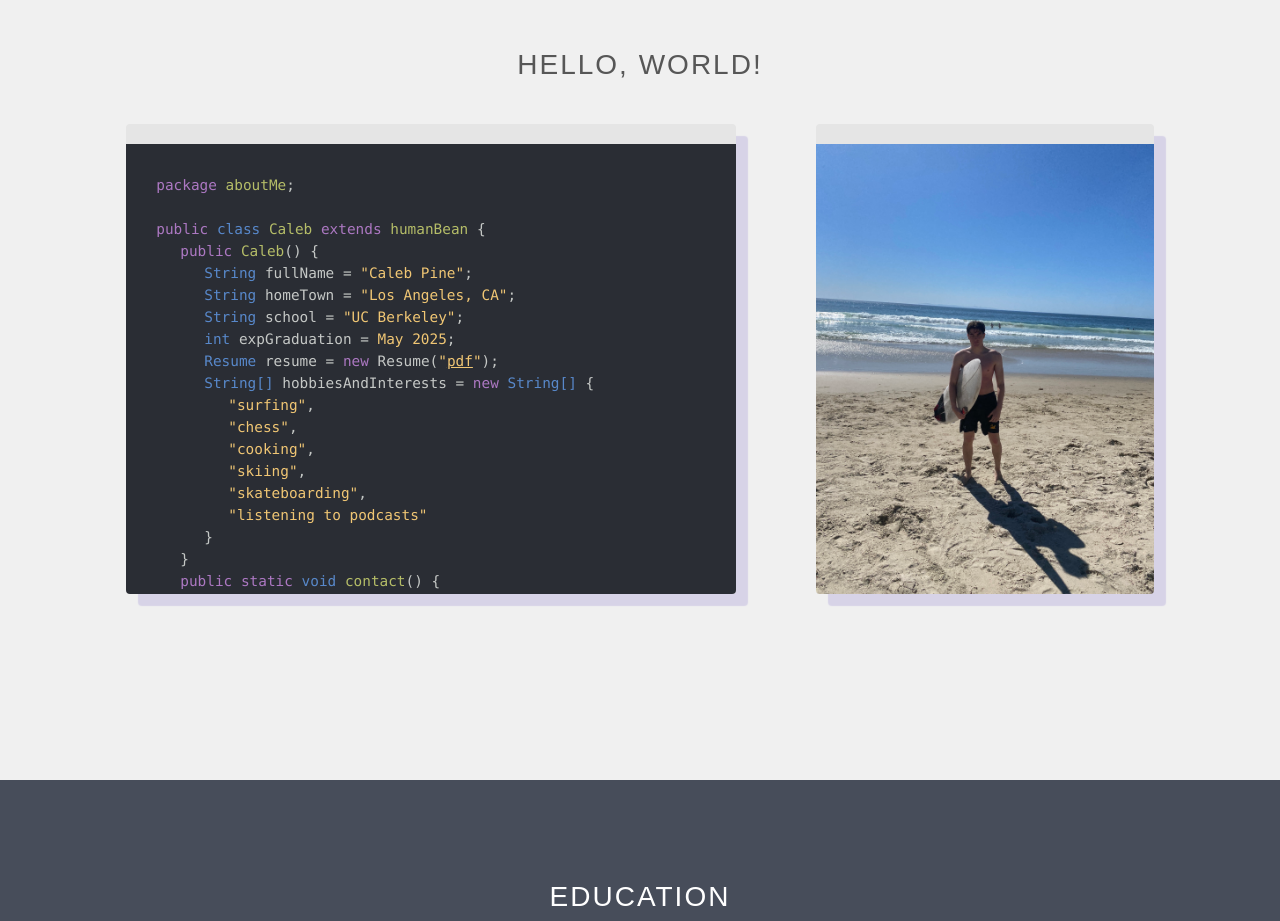
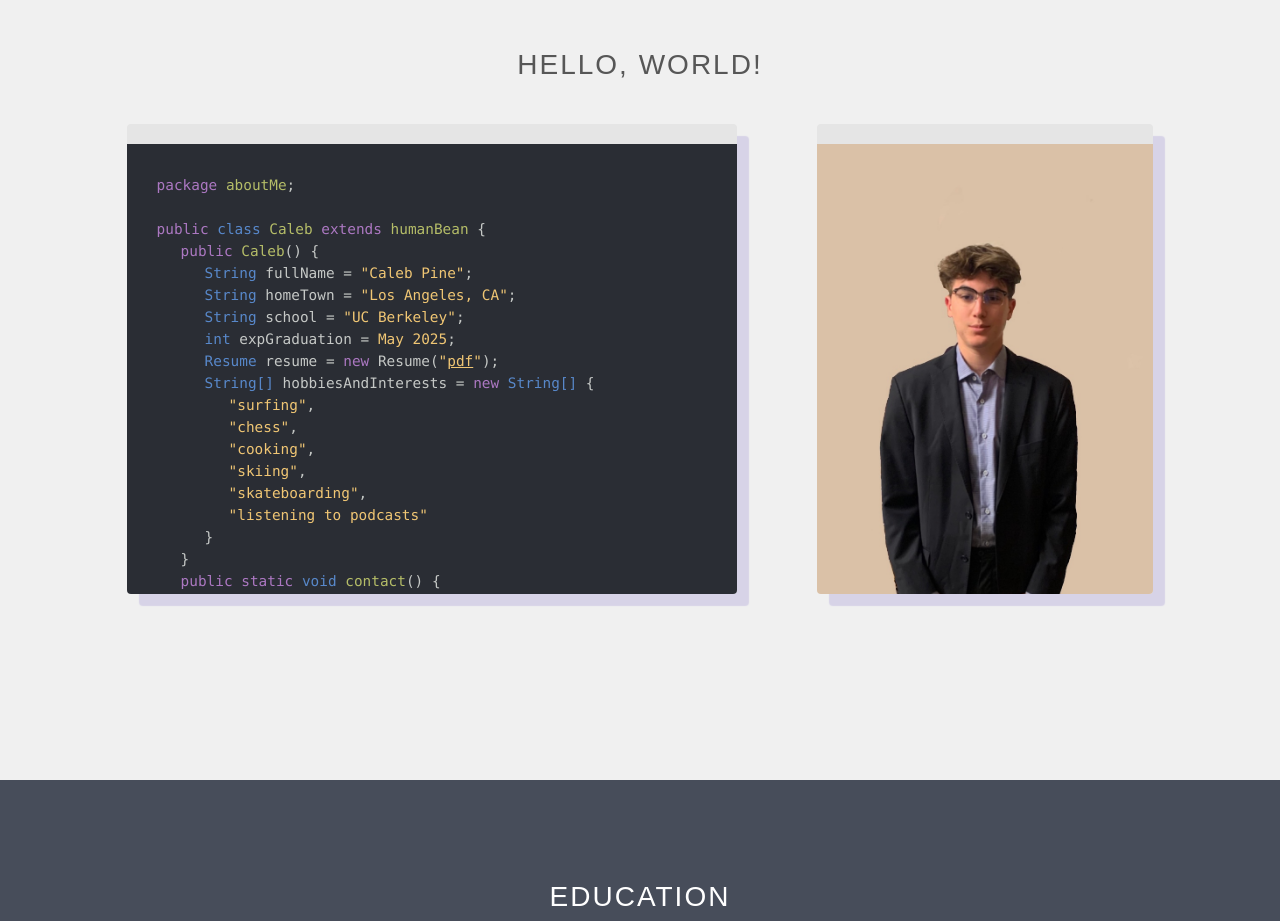
Before and after one commit to calebpine/mywebsite, a plain HTML site: page docs/index.html in a window 1280 px wide. Shown: the part 920-1841 px from the top of the page. Drawn offline with nearby package versions, Linux system fonts and the light colour scheme; a web font is replaced by a local one.

```diff
--- a/docs/index.html
+++ b/docs/index.html
@@ -163,7 +163,7 @@
 						<span class="second-color">}</span>
 					</div>
 
-					<img src="assets/img/IMG_3068.JPG" id="about-img">
+					<img src="assets/img/myself.jpg" id="about-img">
 				</div>
 			</section>
 
```
Also changed, not shown: docs/assets/img/IMG_3068.JPG (deleted), docs/assets/img/myself.jpg (added).
